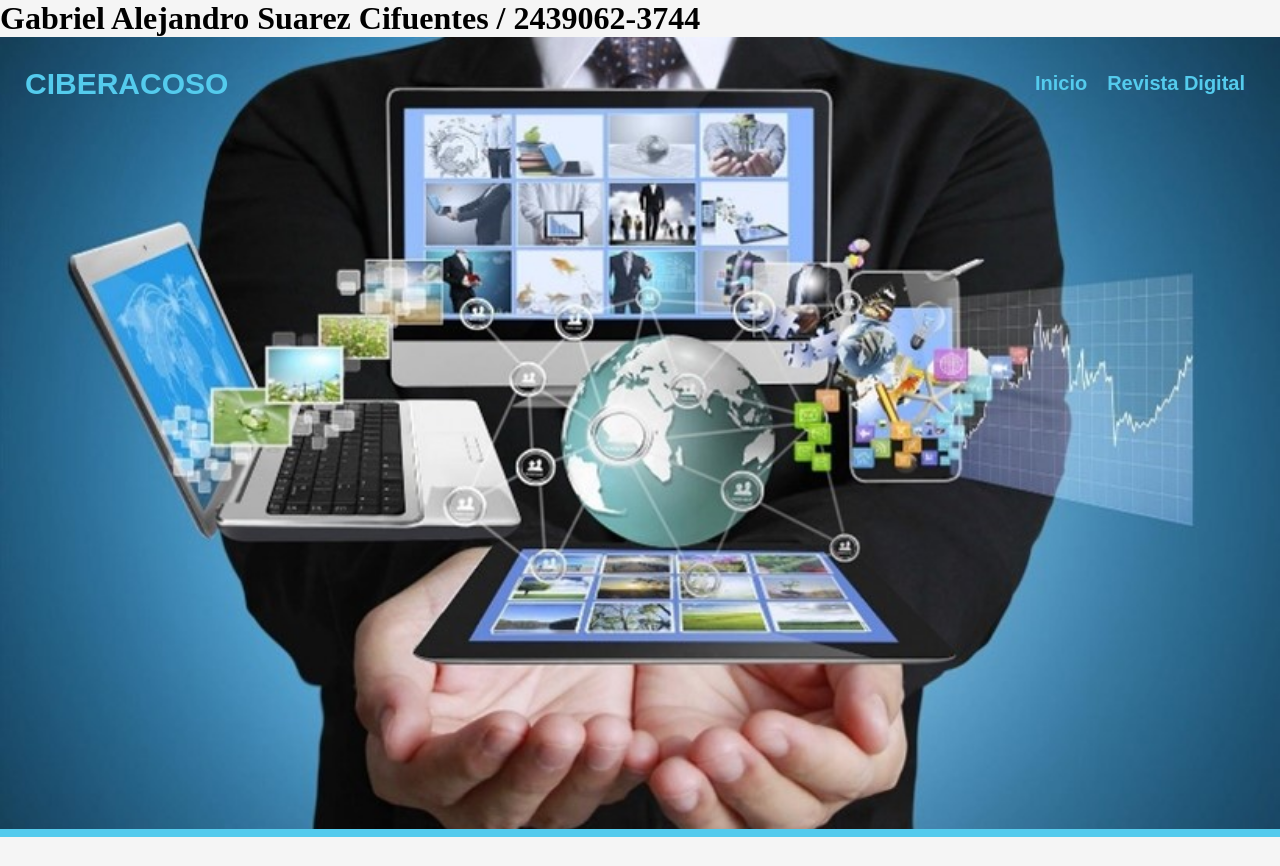
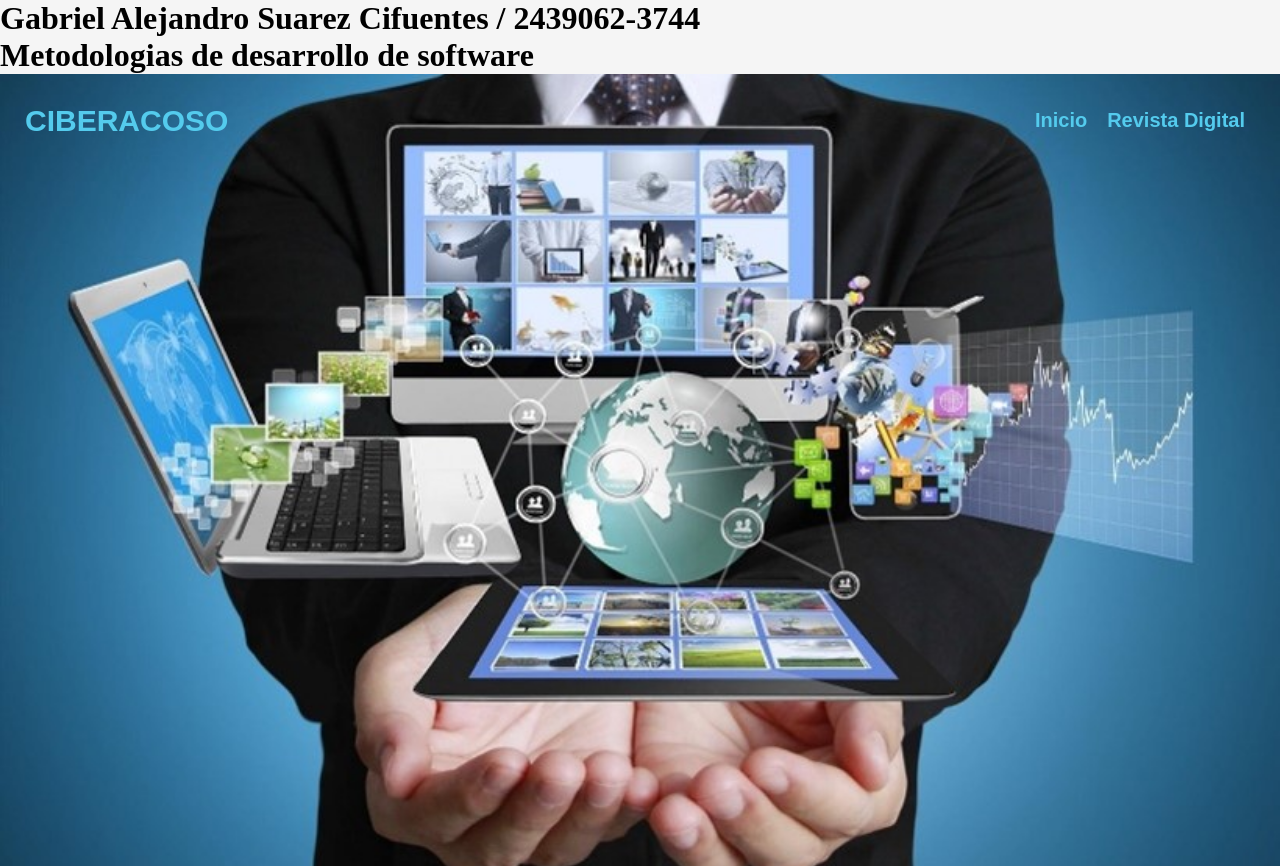
Before and after one commit to Gabito-Amateur/PruebaGitMetodologiaSoftware, a plain HTML site: page index.html in a window 1280 px wide. Shown: the top 866 px of the page. Drawn offline with Linux system fonts and the light colour scheme.

Commit message:
Si, ahora tiene el nombre de la materia

```diff
--- a/index.html
+++ b/index.html
@@ -12,6 +12,7 @@
 
 <body>
  <h1>Gabriel Alejandro Suarez Cifuentes / 2439062-3744</h1>
+ <h1>Metodologias de desarrollo de software</h1>
     <!-- SECCION 1: INICIO DE PAGINA-MENU-FONDO-ECT LA PARTE DE ARRIVA -->
 
 
```
